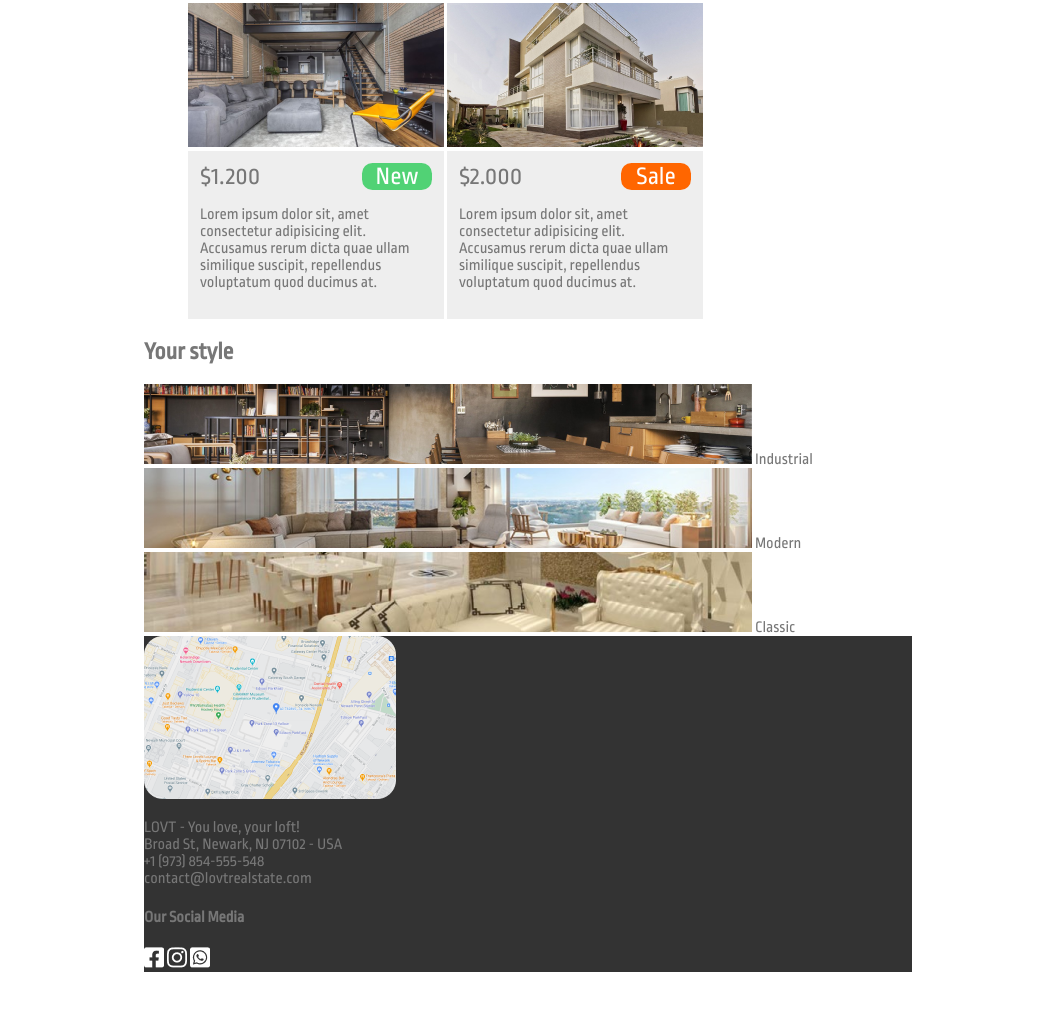
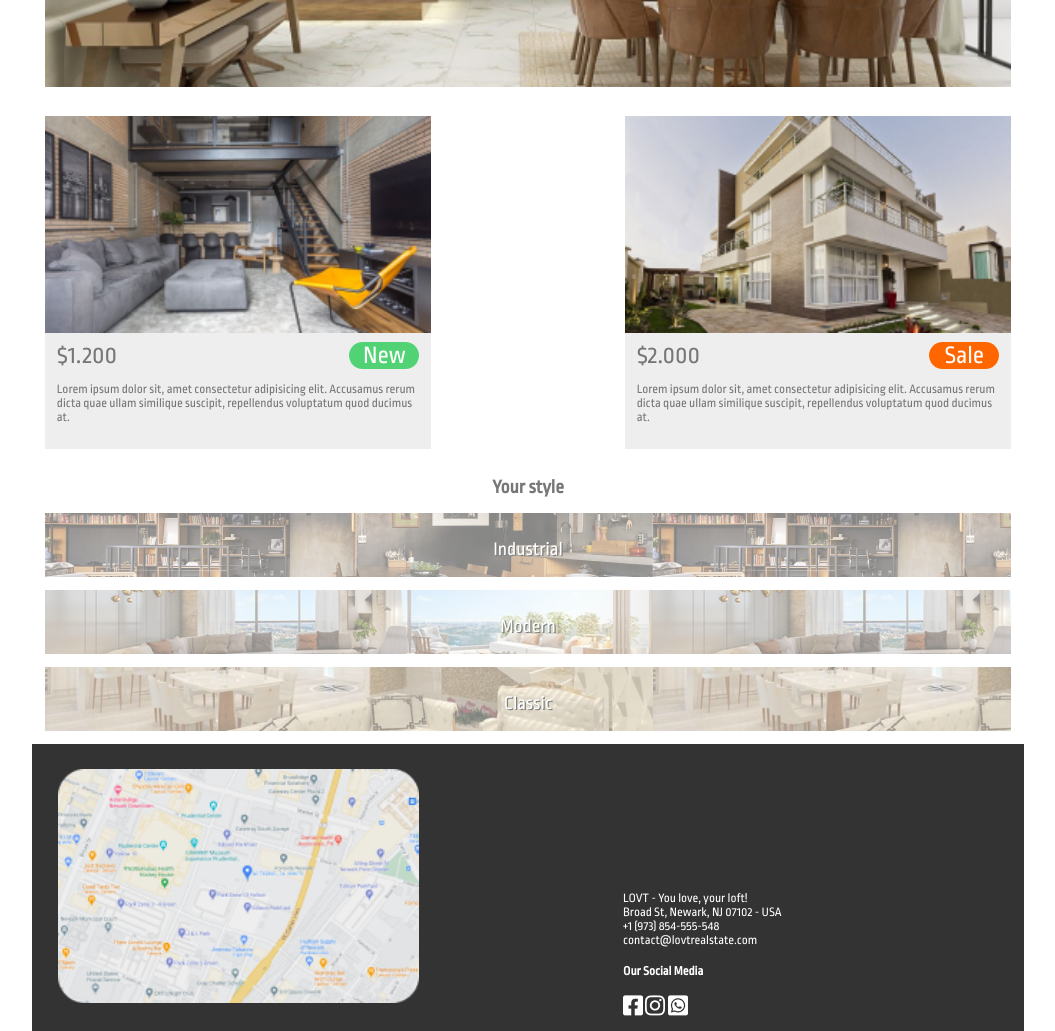
Before and after one commit to Matscode-oficial/Aula_CSS, a website: page index.html in a window 1280 px wide. Shown: the part 401-1432 px from the top of the page, without its empty margins (112-1167 px from the left). Before the commit the page ends 1373 px from the top, so only its background shows below. Drawn offline with Linux system fonts and the light colour scheme.

Commit message:
altera main e footer

```diff
--- a/index.html
+++ b/index.html
@@ -19,9 +19,8 @@
 
     <main>
         <section id="banner">
-            <img class="styles" width="100%" src="img/Rectangle 3.png" alt="">
-            <div id="left-arrow"><</div>
-            <div id="right-arrow">></div>
+            <img class="styles"src="img/Rectangle 3.png" alt="">
+
           </section>
 
 
@@ -60,25 +59,24 @@
         <section id="your-style">
                 <h1>Your style</h1>
 
-                <div>
-                    <img id="primeira" class="styles" src="img/Rectangle 11.png" alt="">
-                    <span>Industrial</span>
+                <div class="styles opaque indu">
+                    <span >Industrial</span>
                 </div>
-                <div>
-                    <img class="styles" src="img/Rectangle 12.png" alt="">
+
+                <div class="styles opaque moder">
                     <span>Modern</span>
                 </div>
-                <div>
-                    <img class="styles" src="img/Rectangle 13.png" alt="">
+
+                <div class="styles opaque classi">
                     <span>Classic</span>
                 </div>
 
         </section>
 
     </main>
-
-    <footer  style="background-color: #333333">
-         <img src="img/image 1.png" alt="">
+    <footer>
+         <img id="gmaps" src="img/image 1.png" alt="">
+            <section id="contatos">
                     <p>
                     LOVT - You love, your loft! <br>
                     Broad St, Newark, NJ 07102 - USA <br>
@@ -90,6 +88,8 @@
                     <img src="img/Vector.png" alt="">
                     <img src="img/Vector-1.png" alt="">
                     <img src="img/Vector-2.png" alt="">
+
+            </section>
     </footer>
 </body>
 </html>
--- a/styles.css
+++ b/styles.css
@@ -1,24 +1,46 @@
 @import url('https://fonts.googleapis.com/css2?family=Ropa+Sans&display=swap');
+
+/* MEDIDAS CSS
+  PIXELS: 1PX
+  VIEWPORT: vw / vh (relativas)
+  fonte geral: rem (relativo) - elemento html
+  fonte de escopo: em (relativo) - elemento pai
+
+
+*/
+
+html {
+  font-size: 80%;
+}
+
 
 /* Seletor css */
 body {
     font-family: 'Ropa Sans', sans-serif;
     padding: 0;
-    margin: 0 auto;
+    margin: 0;
     color: #777777;
-    width: 768px;
+    width: 100%;
+}
+
+body * {
+  box-sizing: border-box;
 }
 
 body > header{
-    padding: 8px 44px;
-    font-size: 18px;
-    line-height: 20px;
-    box-shadow: 1px 1px 10px gray;
+    padding: 1rem 2rem;
+    font-size: 1rem;
+    line-height: 1rem;
+    box-shadow: .1px .1rem 1rem gray;
 }
 
 body > header > img {
     float: right;
     margin-top: 16px;
+}
+
+body > main {
+  width: 100%;
 }
 
 header > *{
@@ -27,17 +49,27 @@ header > *{
 }
 
 #banner {
-    margin: 10px 44px;
+    padding: 2rem 1rem;
+    width: 100%;
+  }
+
+#banner > img {
+    width: 100%;
   }
 
   #sales {
-    margin: 10px 44px;
-    width: 640px;
+    width: 100%;
+    padding:  0 1rem;
   }
 
   #sales > article {
-    display: inline-block;
-    width: 40%;
+    width: 100%;
+    margin-bottom: 1rem;
+  }
+
+  #sales > article img {
+    width: 100%;
+    margin-bottom: -.5rem;
   }
 
   #sales > article#right-sale {
@@ -59,7 +91,7 @@ header > *{
   .info-right {
     color: white;
     width: 70px;
-    border-radius: 10.5px;
+    border-radius: 1.5rem;
     background-color: #51D275;
     float: right;
   }
@@ -67,10 +99,112 @@ header > *{
   .info-left {
     color: white;
     width: 70px;
-    border-radius: 10.5px;
+    border-radius: 1.5rem;
     background-color: rgb(255, 102, 0);
     float: right;
   }
+
+
+  #your-style {
+    padding: 0 1rem;
+  }
+
+  #your-style * {
+    width: 100%;
+    text-align: center;
+  }
+
+
+  .opaque{
+    opacity: 0.5;
+  }
+
+  .indu{
+    background-image: url(./img/Rectangle\ 11.png);
+    min-height: 5rem;
+    padding-top: 2rem;
+    color: white;
+    margin-bottom: 1rem;
+  }
+  .moder{
+    background-image: url(./img/Rectangle\ 12.png);
+    min-height: 5rem;
+    padding-top: 2rem;
+    color: white;
+    margin-bottom: 1rem;
+  }
+  .classi{
+    background-image: url(./img/Rectangle\ 13.png);
+    min-height: 5rem;
+    padding-top: 2rem;
+    color: white;
+    margin-bottom: 1rem;
+  }
+
+  .styles span{
+    font-size: 1.5rem;
+    text-shadow: black .1rem .1rem;
+  }
+
+
+  footer{
+    width: 100%;
+    padding: 1rem 1rem;
+    background-color: #333333;
+  }
+
+  footer > img#gmaps{
+    width: 100%;
+    padding: 1rem 1rem;
+    background-color: #333333;
+  }
+
+  section#contatos{
+    color: white;
+    text-align: center;
+  }
+
+
+
+
+/* Small devices (portrait tablets and large phones, 600px and up) */
+@media (min-width: 600px) {
+  #sales > article {
+    width: 40%;
+    display: inline-block;
+  }
+  #sales > article:last-child {
+    float: right;
+  }
+  footer > img#gmaps{
+    width: 40%;
+    display: inline-block;
+  }
+  section#contatos{
+    width:40%;
+    text-align: start;
+    display: inline-block;
+    margin-left: 19.6%;
+  }
+}
+
+@media (min-width: 768px) {
+  body{
+    max-width: 768px;
+    margin: 0 auto;
+  }
+}
+
+/* Large devices (laptops/desktops, 992px and up) */
+@media (min-width: 992px) {
+  body{
+    max-width: 992px;
+  }
+}
+
+/* Extra large devices (large laptops and desktops, 1200px and up) */
+@media (min-width: 1200px) {}
+
 
 /* seletores de classes */
 /* .styles{
```
Lines whose indentation alone changed are shown as unchanged.
